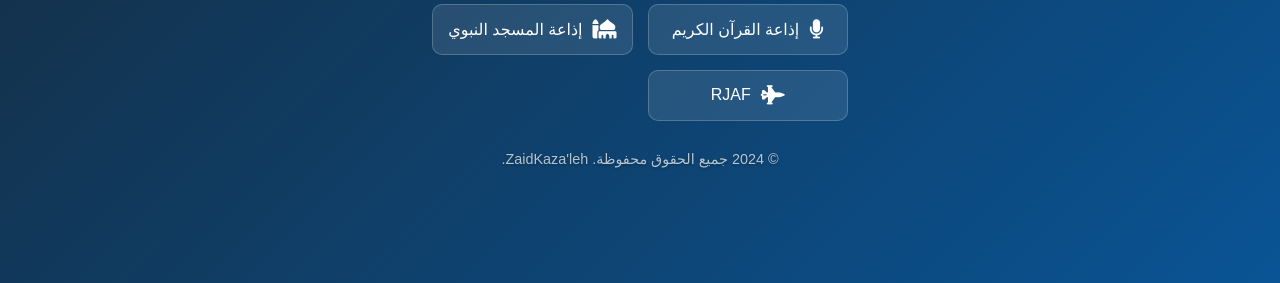
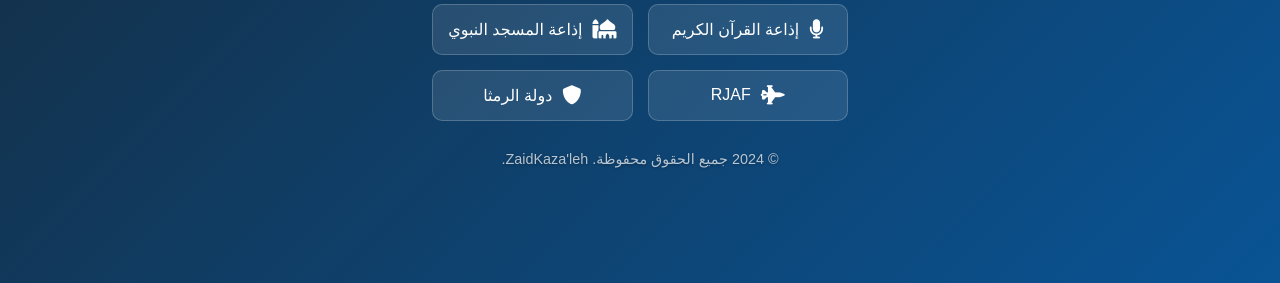
Before and after one commit to zaidkhazaleh/my, a plain HTML site: page index.html in a window 1280 px wide. Shown: the part 517-800 px from the top of the page. Drawn offline with Linux system fonts and the light colour scheme.

Commit message:
Update index.html

```diff
--- a/index.html
+++ b/index.html
@@ -43,6 +43,9 @@
             <a href="https://en.m.wikipedia.org/wiki/Royal_Jordanian_Air_Force" target="_blank" class="link-button">
                 <i class="fa-solid fa-jet-fighter"></i> RJAF
             </a>
+            <a href="https://ar.m.wikipedia.org/wiki/لواء_الرمثا" target="_blank" class="link-button">
+                <i class="fa-solid fa-shield"></i> دولة الرمثا
+            </a>
         </div>
     </main>
 
```
